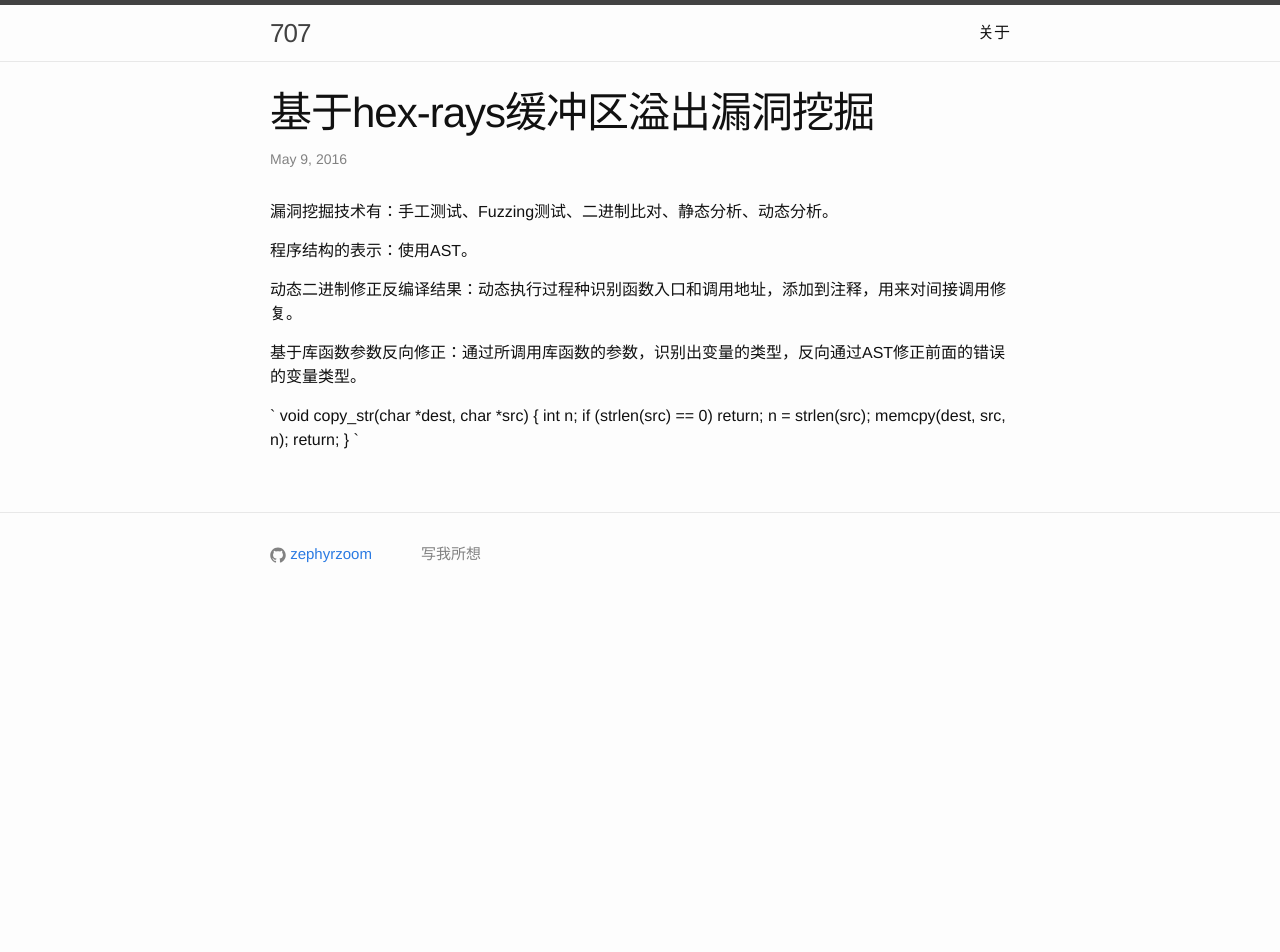
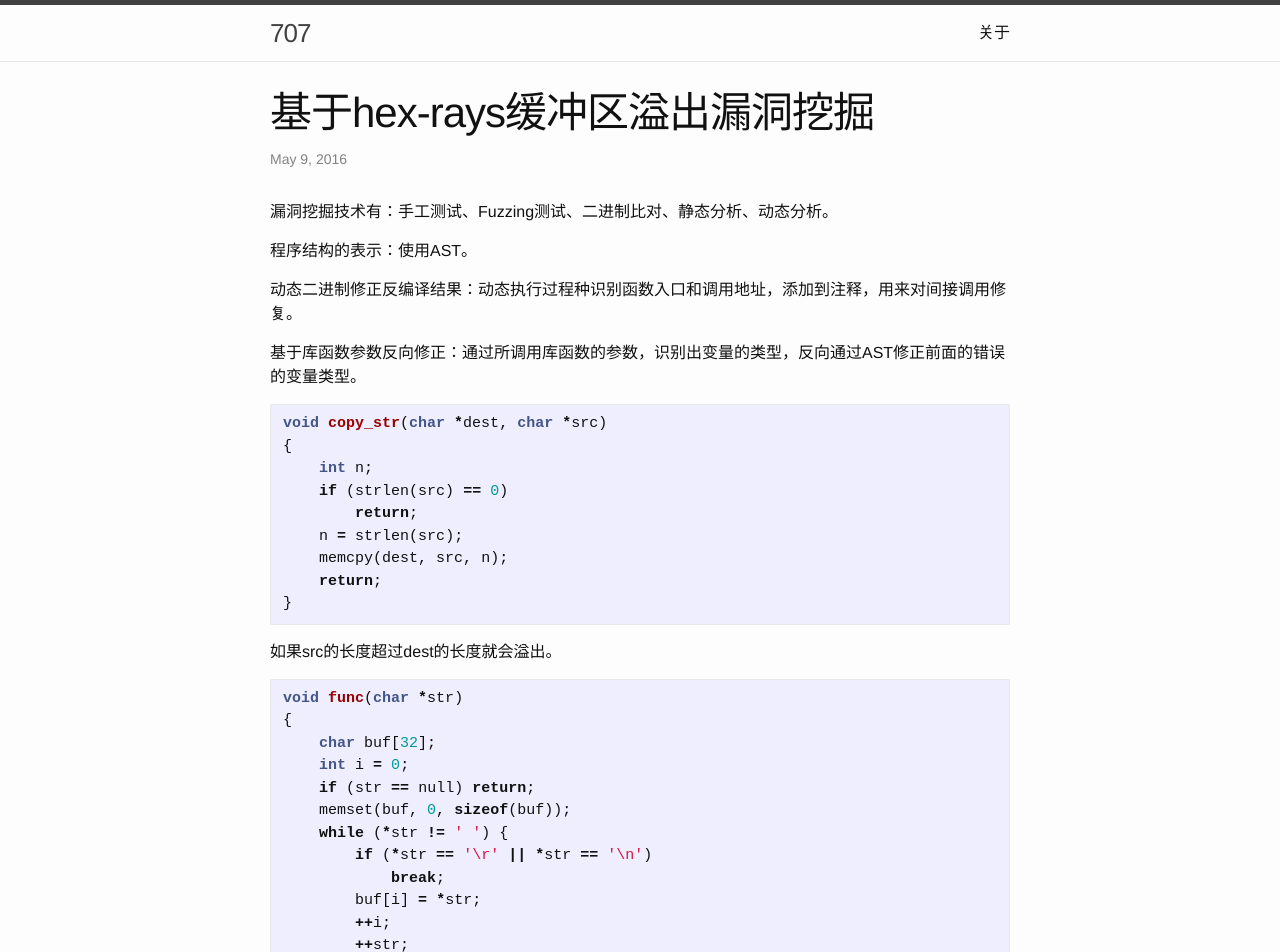
Before and after one commit to zephyrzoom/zephyrzoom.github.io, a Jekyll site: the page built from _posts/2016-05-09-decompile.md, in a window 1280 px wide and 1400 px high. Shown: the top 952 px of the window. Built offline with Jekyll 4.4.1, drawn with Linux system fonts in a browser that asks for light colours; some of the changed text lies outside the part shown.

Commit message:
update decompile

````diff
--- a/_posts/2016-05-09-decompile.md
+++ b/_posts/2016-05-09-decompile.md
@@ -12,7 +12,7 @@ categories: jekyll update
 
 基于库函数参数反向修正：通过所调用库函数的参数，识别出变量的类型，反向通过AST修正前面的错误的变量类型。
 
-`
+```c
 void copy_str(char *dest, char *src)
 {
     int n;
@@ -22,4 +22,27 @@ void copy_str(char *dest, char *src)
     memcpy(dest, src, n);
     return;
 }
-`
+```
+如果src的长度超过dest的长度就会溢出。
+
+```c
+void func(char *str)
+{
+    char buf[32];
+    int i = 0;
+    if (str == null) return;
+    memset(buf, 0, sizeof(buf));
+    while (*str != ' ') {
+        if (*str == '\r' || *str == '\n')
+            break;
+        buf[i] = *str;
+        ++i;
+        ++str;
+    }
+    ...
+    return;
+}
+```
+使用上面的函数，如果没有遇到'\r'过着'\n'则可能会一直复制导致buf溢出。
+
+![stackoverflow](../_img/stackoverflow.png)
````
